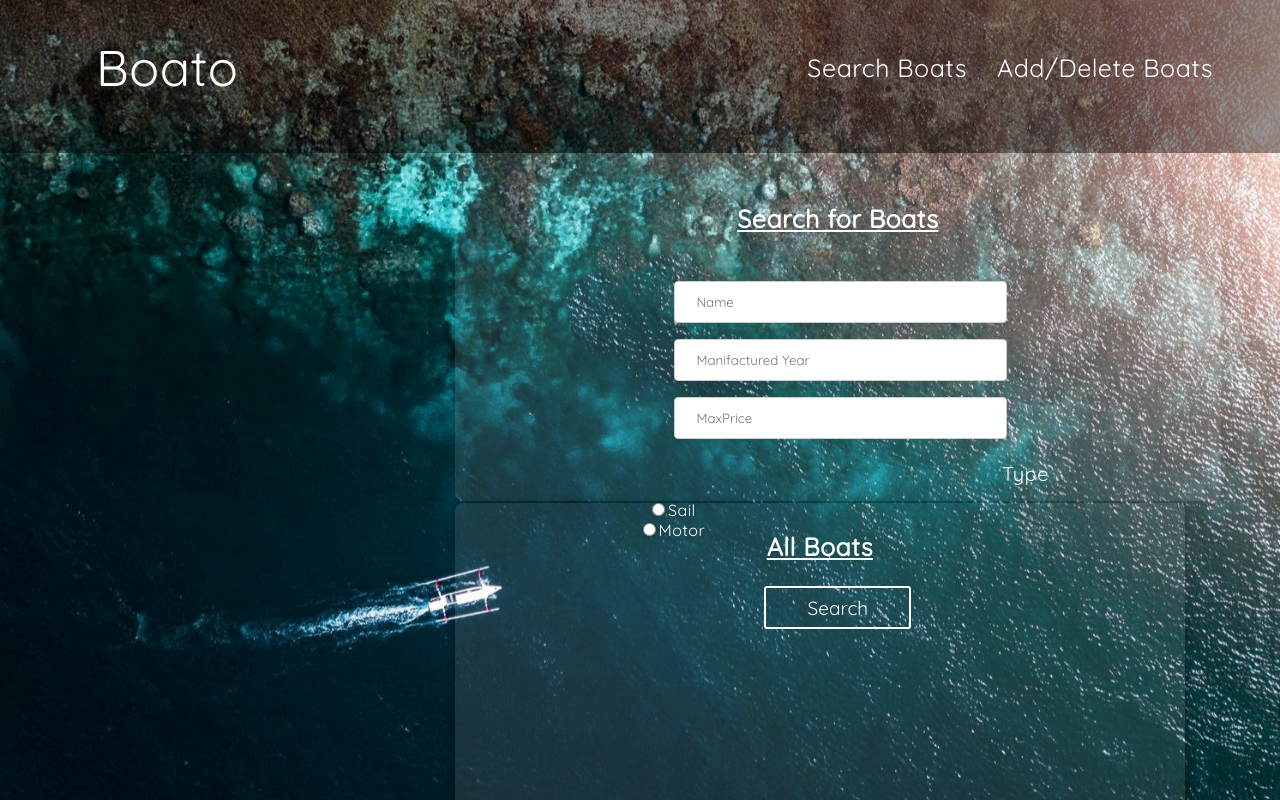
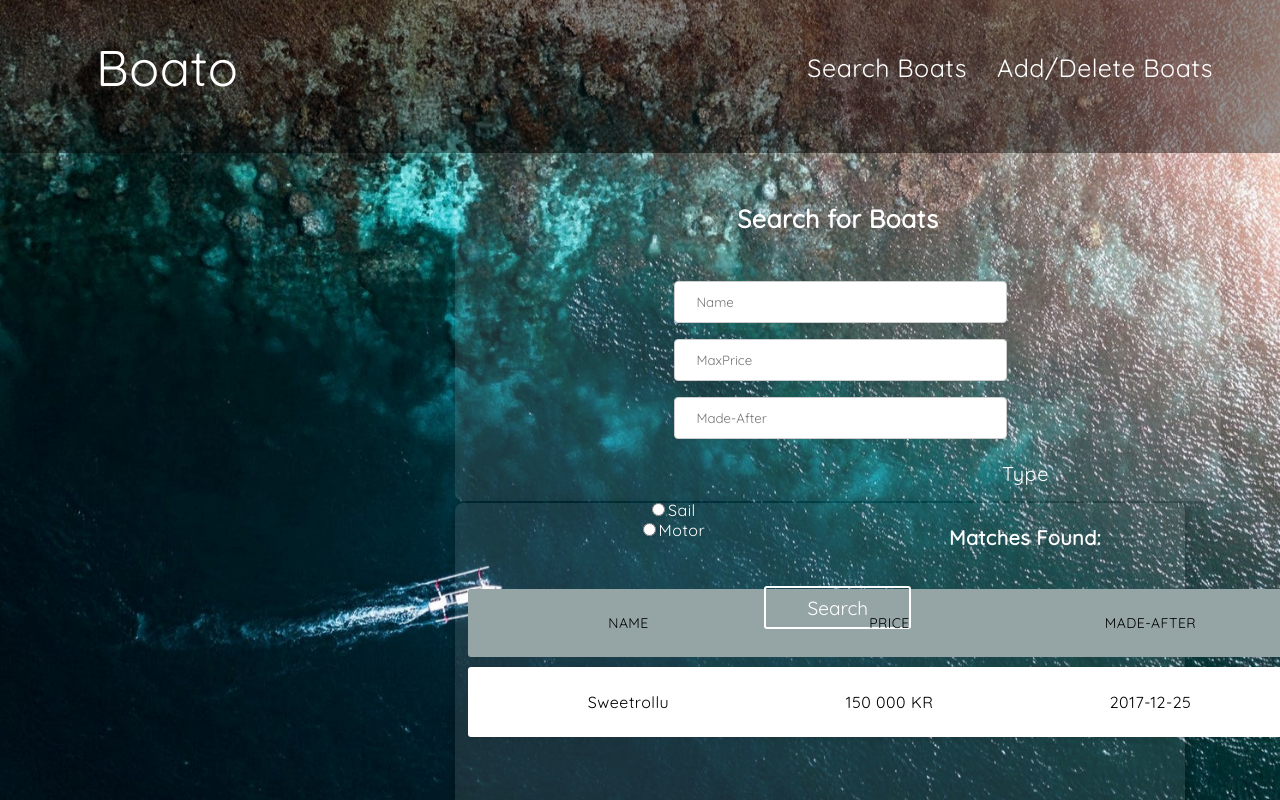
Before and after one commit to AngelicMob/boat-assignment, a React (Create React App) app: page / in a window 1280 px wide. Built offline with nearby package versions, Linux system fonts and the light colour scheme.

Commit message:
add, delete, filter, list css added

```diff
--- a/src/components/AddBoat.jsx
+++ b/src/components/AddBoat.jsx
@@ -13,12 +13,9 @@ const AddContent = styled.div`
   h3 {
     color: white;
     font-size: 25px;
-    text-decoration: underline;
     margin: 0px;
     margin-bottom: 39px;
-
   }
-
  .type-of-boat {
 
       height: 75px;
--- a/src/components/BoatFilter.jsx
+++ b/src/components/BoatFilter.jsx
@@ -12,7 +12,6 @@ const FilterContent = styled.div`
   h3 {
     color: white;
     font-size: 25px;
-    text-decoration: underline;
     margin: 0px;
     margin-bottom: 39px;
 
@@ -87,15 +86,14 @@ export default function BoatFilter() {
 
             </div>
 
-            <div class="mani-input">
-                <BoatInput id="mani" type ="text" placeholder ="Manifactured Year"></BoatInput>
-                <label for="mani"></label>
-            </div>
-
-
             <div className ="price-input">
               <BoatInput id="price" type ="text" placeholder ="MaxPrice"></BoatInput>
               <label for="price"></label>
+            </div>
+
+            <div className ="made-input">
+              <BoatInput id="made-after" type ="text" placeholder ="Made-After"></BoatInput>
+              <label for="made-after"></label>
             </div>
 
               <div className ="type-of-boat">
--- a/src/components/BoatList.jsx
+++ b/src/components/BoatList.jsx
@@ -2,7 +2,7 @@ import React, {useState, useEffect} from 'react';
 import styled from "styled-components";
 
 
-const BoatListStyle = styled.div`
+const BoatListBackground = styled.div`
 
   box-shadow: 1px 4px 8px 2px rgba(0, 0, 0, 0.2);
   border-radius: 8px;
@@ -17,45 +17,70 @@ const BoatListStyle = styled.div`
   box-sizing: border-box;
   height: 48vh;
   background-color: rgba(255,255,255,0.1);
-  padding: 50px 50px 50px 50px;
+  padding: 9px 15px 6px 52px;
   width: 57%;
   margin-left: 455px;
 
   h3 {
     color: white;
-    font-size: 25px;
-    text-decoration: underline;
-    margin: -22px;
+    font-size: 20px;
+    margin: -5px;
     margin-bottom: 39px;
   }
 
-.list {
+  `;
 
+  const BoatListStyle = styled.div`
+    height: 385px;
+    width: 1114px;
+    margin: -39px;
+    margin-top: 18px;
+    overflow-x: hidden;
     overflow-y: scroll;
-  max-height: 750px;
-  min-height: 250px;
-  display: grid;
-  grid-template-columns: 1fr 1fr;
-  border-bottom-left-radius: 25px;
-  border-bottom-right-radius: 25px;
-  padding-top: 40px;
-  ::-webkit-scrollbar {
-  width: 0px;
-  background: transparent;
-}
-
         ::-webkit-scrollbar {
                 width: 5px;
         }
+
         ::-webkit-scrollbar-track {
-  background: rgba(70, 95, 111, 0.87);
+            background: rgb(160 160 160);
         }
         ::-webkit-scrollbar-thumb {
-  background: rgb(61, 60, 60);
+
+            background: #3c3c3c;
+        }
+        .remove-table {
+        li {
+            border-radius: 3px;
+            padding: 25px 30px;
+            display: flex;
+            justify-content: space-between;
+            margin-bottom: 10px;
+            margin-left: -40px;
+            margin-right: 10px;
+        }
+        .table-header {
+            background-color: #95A5A6;
+            font-size: 14px;
+            text-transform: uppercase;
+            letter-spacing: 0.03em;
+        }
+        .table-row {
+            background-color: #ffffff;
+            box-shadow: 0px 0px 9px 0px rgba(0,0,0,0.1);
+        }
+        .col-1 {
+            flex-basis: 25%;
+        }
+        .col-2 {
+            flex-basis: 25%;
+        }
+        .col-3 {
+            flex-basis: 25%;
+        }
+        .col-4 {
+            flex-basis: 25%;
         }
     }
-
-
 
 `;
 
@@ -80,11 +105,26 @@ export default function BoatList() {
 
     return (
 
+     <BoatListBackground>
         <BoatListStyle>
-              <h3>All Boats</h3>
-              <div className ="list">
-              </div>
+            <h3>Matches Found:</h3>
+              <ul class="remove-table">
+              <li class="table-header">
+                  <div class="col col-1">Name</div>
+                  <div class="col col-2">Price</div>
+                  <div class="col col-3">Made-After</div>
+                  <div class="col col-4">Type</div>
+              </li>
+              <li class="table-row">
+                  <div class="col col-1">Sweetrollu</div>
+                  <div class="col col-2">150 000 KR</div>
+                  <div class="col col-3">2017-12-25</div>
+                  <div class="col col-4">Sail</div>
+              </li>
+          </ul>
         </BoatListStyle>
+     </BoatListBackground>
+
 
     );
   }
--- a/src/components/DeleteBoat.jsx
+++ b/src/components/DeleteBoat.jsx
@@ -6,7 +6,7 @@ const DeleteBackground = styled.div`
 
   box-shadow: 1px 4px 8px 2px rgba(0, 0, 0, 0.2);
   border-radius: 8px;
-  margin-top: 50px;
+  margin-top: 5px;
   margin-bottom: 50px;
   margin-left: auto;
   margin-right: auto;
@@ -15,18 +15,18 @@ const DeleteBackground = styled.div`
   -moz-box-sizing: border-box;
   -webkit-box-sizing: border-box;
   box-sizing: border-box;
-  height: 38vh;
+  height: 45vh;
   background-color: rgba(255,255,255,0.1);
-  padding: 50px 50px 50px 50px;
+  padding: 24px 23px 0px 46px;
   width: 57%;
   margin-left: 455px;
 
   h3 {
     color: white;
-    font-size: 25px;
-    text-decoration: underline;
-    margin: -22px;
-    margin-bottom: 39px;
+    font-size: 20px;
+    margin: -5px;
+    margin-left: -42px;
+    margin-bottom: 15px;
   }
 `;
 const DeleteContent = styled.div`
@@ -82,11 +82,11 @@ const DeleteContent = styled.div`
         }
         .delete-button {
             height: 30px;
-            margin: -4px;
+            margin: -8px;
             width: 60px;
-            background: rgb(31 94 112);
+            background: rgb(134 11 18 / 67%);
             border: none;
-            padding: 3px;
+            padding: 6px 0px 0px 0px;
             border-radius: 3px;
             color: white;
             font-size: 15px;
@@ -94,8 +94,12 @@ const DeleteContent = styled.div`
             font-weight: 700;
             -webkit-flex-basis: 30%;
             -ms-flex-preferred-size: 30%;
+            -webkit-flex-basis: 20%;
+            -ms-flex-preferred-size: 20%;
+            -webkit-flex-basis: 20%;
+            -ms-flex-preferred-size: 20%;
             flex-basis: 20%;
-
+            cursor: pointer;
         }
     }
 `;
```
Lines whose indentation alone changed are shown as unchanged.
